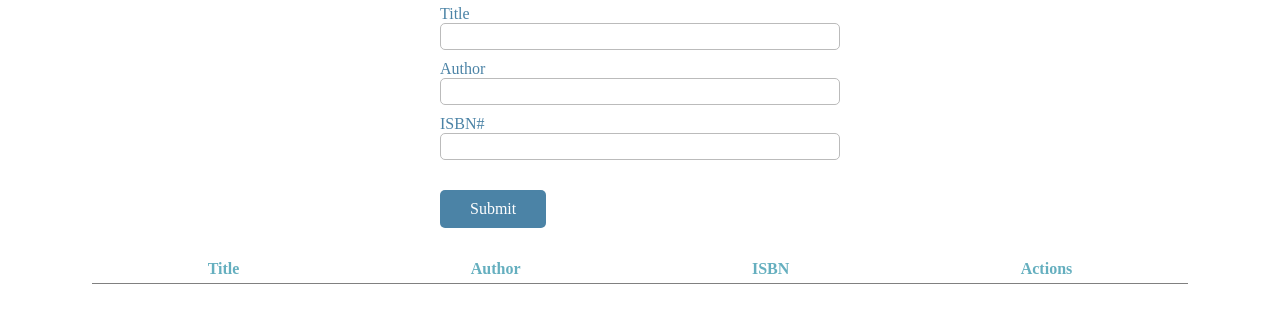
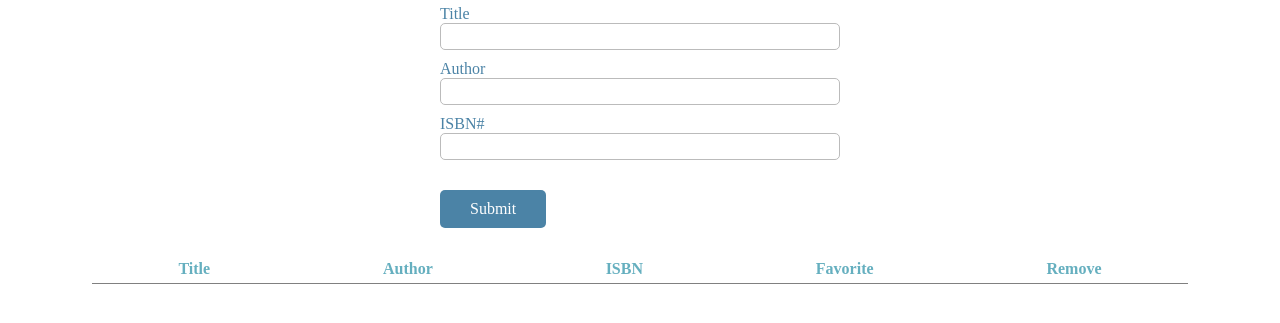
Before and after one commit to DallinRodgers/Book-List-OOP, a plain HTML site: page index.html in a window 1280 px wide. Shown: the part 125-448 px from the top of the page. Drawn offline with Linux system fonts and the light colour scheme.

Commit message:
Update index.html
added extra <th>

```diff
--- a/index.html
+++ b/index.html
@@ -36,7 +36,8 @@
               <th>Title</th>
               <th>Author</th>
               <th>ISBN</th>
-              <th>Actions</th>
+              <th>Favorite</th>
+              <th>Remove</th>
             </tr>
           </thead>
           <tbody id="book-list"></tbody>
```
